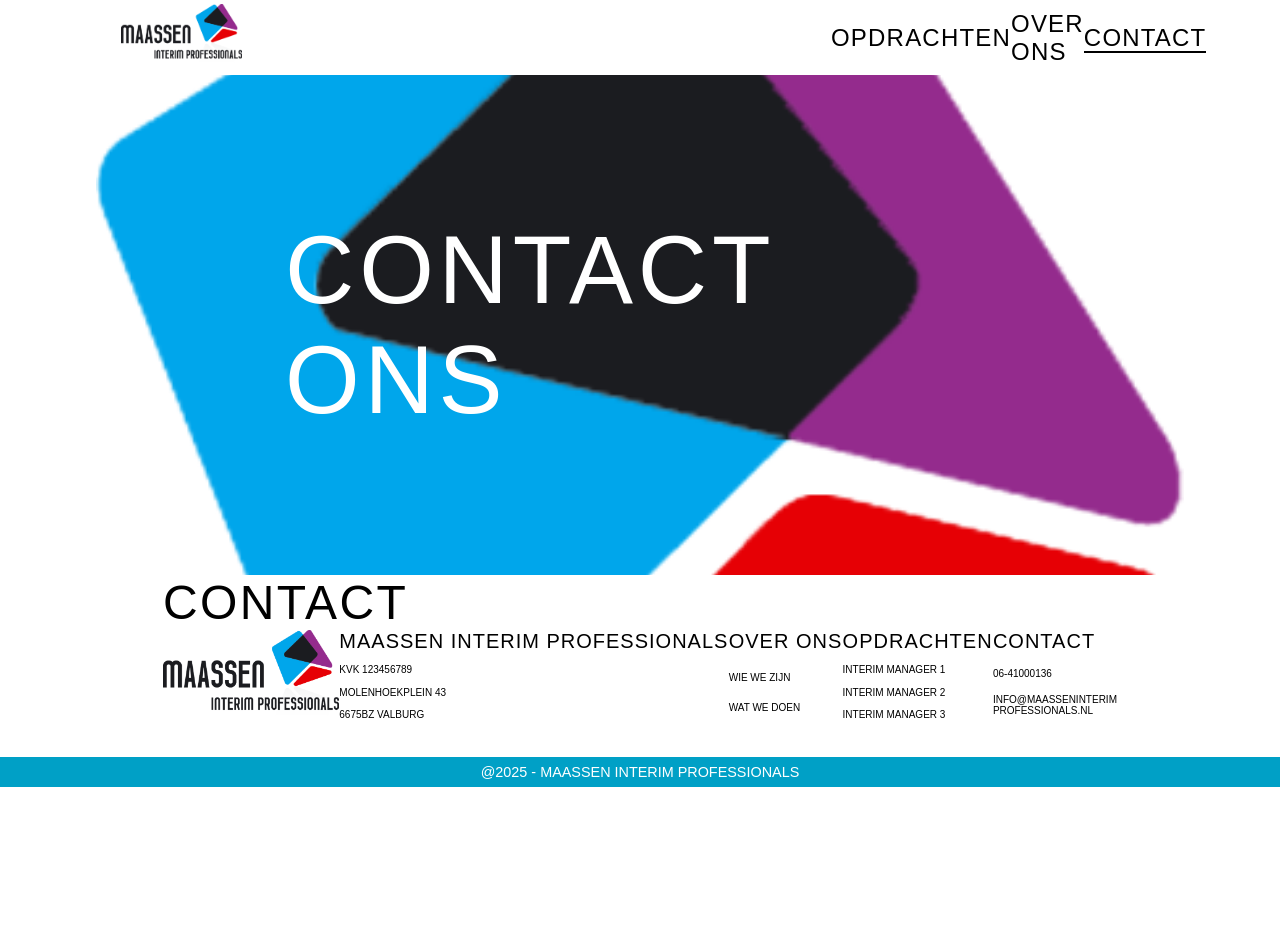
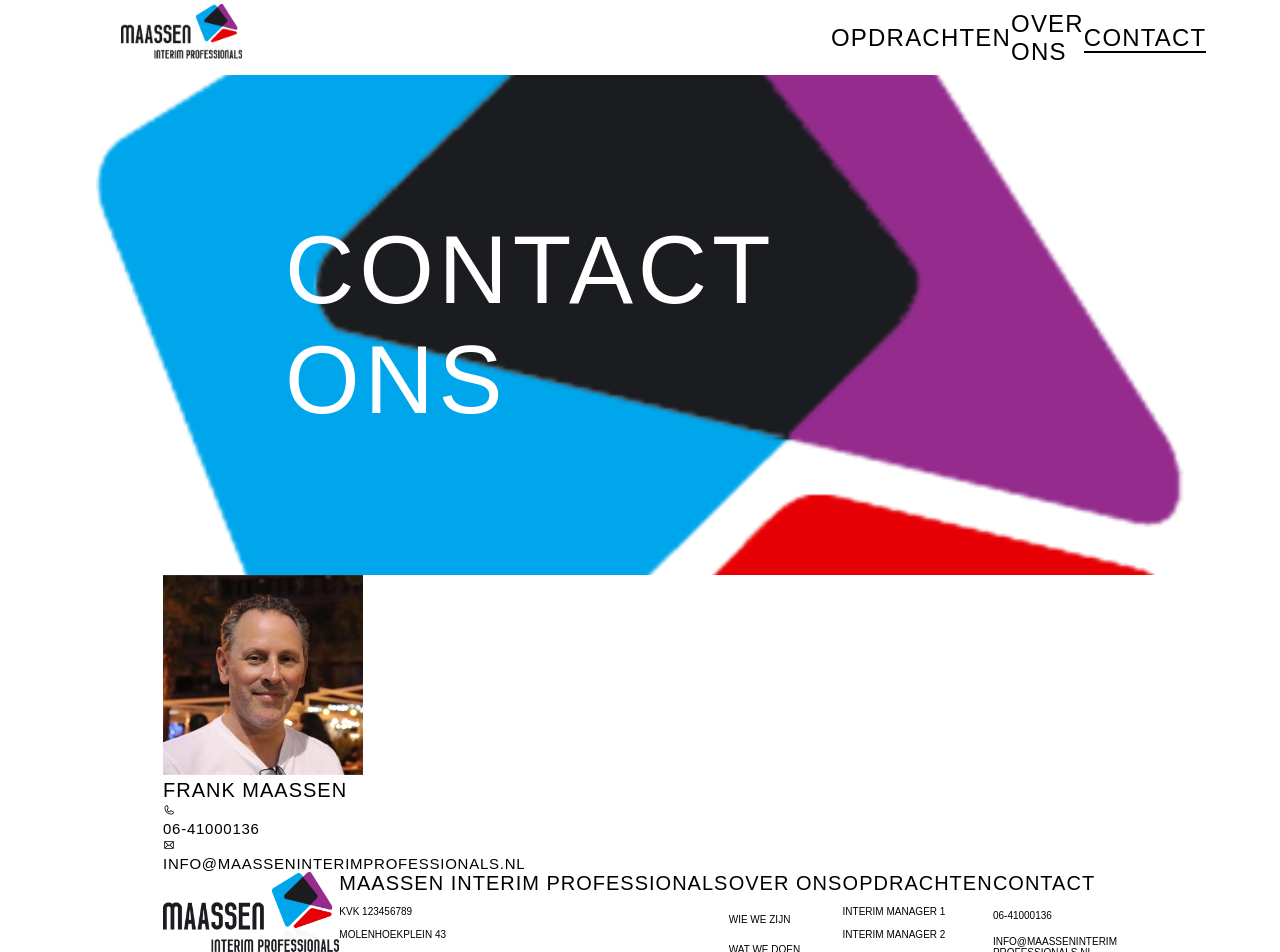
Before and after one commit to BoMaassen/fro-maassen-interim-professionals, a React (Vite) app: page /contact in a window 1280 px wide. Shown: the top 952 px of the page. Before the commit the page ends 800 px from the top, so only its background shows below. Built offline with nearby package versions, Linux system fonts and the light colour scheme.

Commit message:
opzet contact card af

```diff
--- a/src/pages/contact/Contact.jsx
+++ b/src/pages/contact/Contact.jsx
@@ -1,8 +1,26 @@
 import './Contact.css'
+import {PhoneIcon, EnvelopeIcon } from "@phosphor-icons/react";
+import fotoFrank from "../../assets/Frank.jpeg";
 
 function Contact(){
     return( <main>
-    <h2>Contact</h2>
+    <section>
+        <div className='contact-card'>
+          <span><img src={fotoFrank} alt='Frank Maassen'/></span>
+          <div>
+            <h4>Frank Maassen</h4>
+            <div>
+                <PhoneIcon size={12} />
+                <h5>06-41000136</h5>
+            </div>
+            <div>
+                <EnvelopeIcon size={12} />
+                <h5>info@maasseninterimprofessionals.nl</h5>
+            </div>
+          </div>
+
+        </div>
+    </section>
     </main>
     )
 }
```
Also changed, not shown: src/assets/Frank.jpeg (added).
